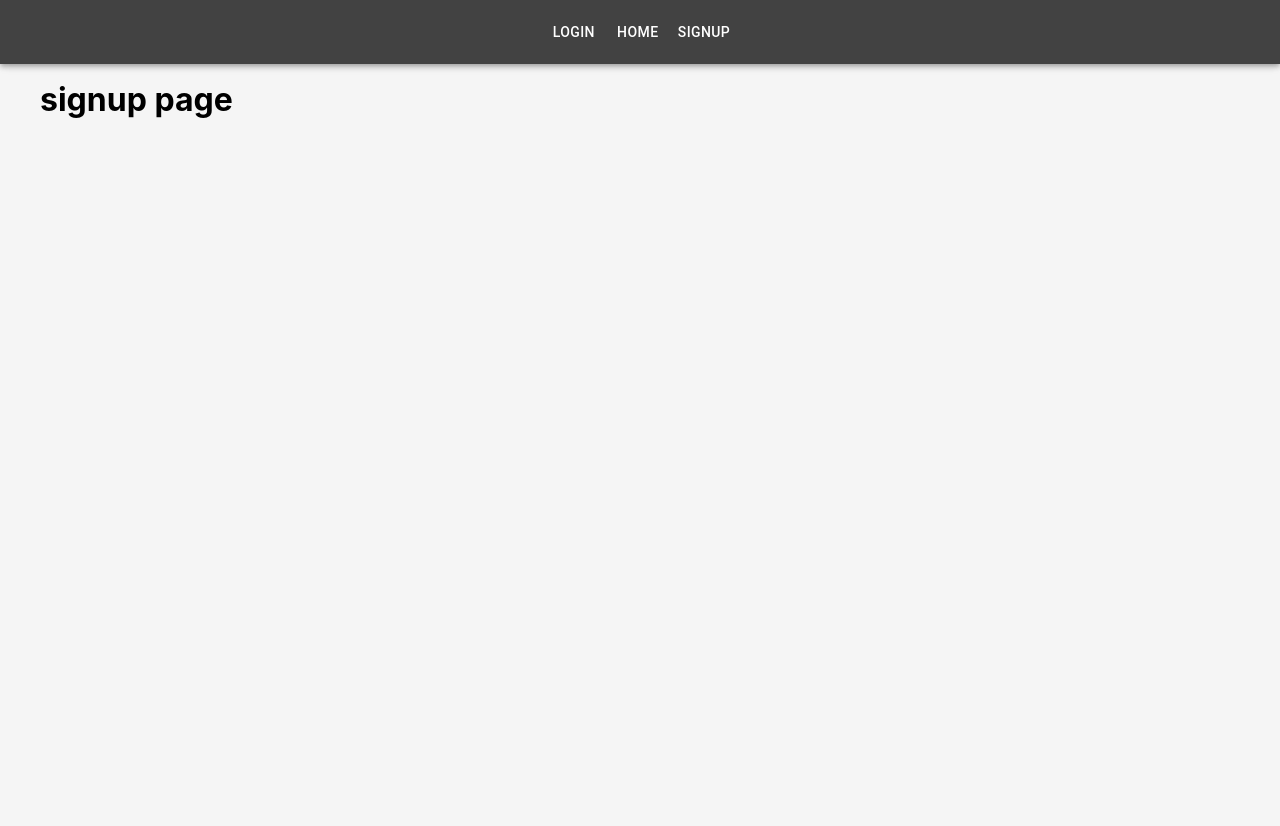
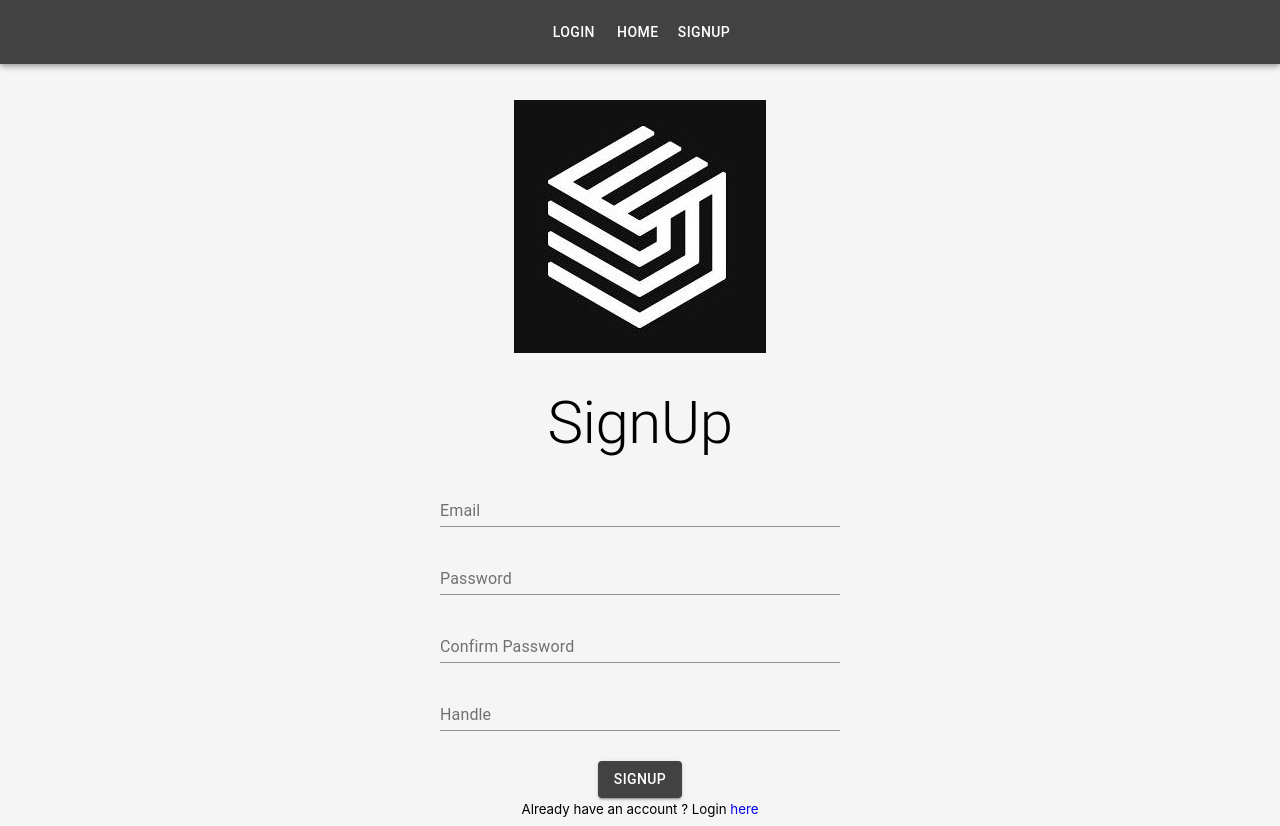
Before and after one commit to adityalpha/socialapp-client, a React (Create React App) app: page /signup in a window 1280 px wide. Before the commit the page ends 800 px from the top, so only its background shows below. Built offline with nearby package versions, Linux system fonts and the light colour scheme.

Commit message:
Signup and Auth Route

```diff
--- a/package.json
+++ b/package.json
@@ -6,6 +6,7 @@
     "@material-ui/core": "^4.5.2",
     "axios": "^0.19.0",
     "dayjs": "^1.8.16",
+    "jwt-decode": "^2.2.0",
     "material-ui": "^1.0.0-beta.47",
     "react": "^16.11.0",
     "react-dom": "^16.11.0",
--- a/src/App.js
+++ b/src/App.js
@@ -1,35 +1,32 @@
-import React, { Component } from 'react';
-import { BrowserRouter as Router, Route, Switch } from 'react-router-dom';
-import './App.css';
+import React, { Component } from "react";
+import { BrowserRouter as Router, Route, Switch } from "react-router-dom";
+import "./App.css";
 //import MuiThemeProvider from '@material-ui/core/styles/MuiThemeProvider';
 //import createMuiTheme from '@material-ui/core/styles/createMuiTheme';
-import { MuiThemeProvider, createMuiTheme } from '@material-ui/core/styles';
+import { MuiThemeProvider, createMuiTheme } from "@material-ui/core/styles";
+import jwtDecode from "jwt-decode";
 // Components
-import Navbar from './components/Navbar';
+import Navbar from "./components/Navbar";
+import themeObject from "./util/theme";
+import AuthRoute from "./util/AuthRoute";
 // Pages
-import home from './pages/home';
-import login from './pages/login';
-import signup from './pages/signup';
+import home from "./pages/home";
+import login from "./pages/login";
+import signup from "./pages/signup";
 
-const theme = createMuiTheme({
-  palette: {
-    primary: {
-      light: "#676767",
-      main: "#424242",
-      dark: "#2e2e2e",
-      contrastText: "#fff"
-    },
-    secondary: {
-      light: "#33bfff",
-      main: "#00b0ff",
-      dark: "#007bb2",
-      contrastText: "#000"
-    }
-  },
-  typography: {
-    useNextVariants: true
+const theme = createMuiTheme(themeObject);
+
+let authenticated;
+const token = localStorage.FBIdToken;
+if (token) {
+  const decodedToken = jwtDecode(token);
+  if (decodedToken.exp * 1000 < Date.now()) {
+    authenticated = false;
+    window.location.href = "/login";
+  } else {
+    authenticated = true;
   }
-});
+}
 
 class App extends Component {
   render() {
@@ -41,8 +38,18 @@
             <div className="container">
               <Switch>
                 <Route exact path="/" component={home} />
-                <Route exact path="/login" component={login} />
-                <Route exact path="/signup" component={signup} />
+                <AuthRoute
+                  exact
+                  path="/login"
+                  component={login}
+                  authenticated={authenticated}
+                />
+                <AuthRoute
+                  exact
+                  path="/signup"
+                  component={signup}
+                  authenticated={authenticated}
+                />
               </Switch>
             </div>
           </Router>
--- a/src/pages/home.js
+++ b/src/pages/home.js
@@ -22,10 +22,8 @@
   }
   render() {
     let recentPostsMarkup = this.state.posts ? (
-        this.state.posts.map((post) => (
-            <Post key={post.postId} post={post} />
-          ))
-          ) : (
+      this.state.posts.map(post => <Post key={post.postId} post={post} />)
+    ) : (
       <p>Loading...</p>
     );
     return (
--- a/src/pages/login.js
+++ b/src/pages/login.js
@@ -12,32 +12,9 @@
 import Button from "@material-ui/core/Button";
 import CircularProgress from "@material-ui/core/CircularProgress";
 
-const styles = {
-  form: {
-    textAlign: "center"
-  },
-  image: {
-    margin: "20px auto 20px auto"
-  },
-  pageTitle: {
-    margin: "10px auto 10px auto"
-  },
-  textField: {
-    margin: "10px auto 10px auto"
-  },
-  button: {
-    marginTop: 20,
-    position: "relative"
-  },
-  customError: {
-    color: "red",
-    fontSize: "0.8rem",
-    marginTop: 10
-  },
-  progress: {
-    position: "absolute"
-  }
-};
+const styles = theme => ({
+  ...theme.spreadThis
+});
 
 class login extends Component {
   constructor() {
@@ -65,6 +42,7 @@
         this.setState({
           loading: false
         });
+        localStorage.setItem("FBIdToken", `Bearer ${res.data.token}`);
         this.props.history.push("/");
       })
       .catch(err => {
--- a/src/pages/signup.js
+++ b/src/pages/signup.js
@@ -1,13 +1,159 @@
-import React, { Component } from 'react'
+import React, { Component } from "react";
+import withStyles from "@material-ui/core/styles/withStyles";
+import PropTypes from "prop-types";
+import AppIcon from "../images/icon.jpg";
+import axios from "axios";
+import { Link } from "react-router-dom";
 
-export class signup extends Component {
-    render() {
-        return (
-            <div>
-                <h1>signup page</h1>
-            </div>
-        )
-    }
+// MUI Stuff
+import Grid from "@material-ui/core/Grid";
+import Typography from "@material-ui/core/Typography";
+import TextField from "@material-ui/core/TextField";
+import Button from "@material-ui/core/Button";
+import CircularProgress from "@material-ui/core/CircularProgress";
+
+const styles = theme => ({
+  ...theme.spreadThis
+});
+
+class signup extends Component {
+  constructor() {
+    super();
+    this.state = {
+      email: "",
+      password: "",
+      confirmPassword: "",
+      handle: "",
+      loading: false,
+      errors: {}
+    };
+  }
+
+  handleSubmit = event => {
+    event.preventDefault();
+    this.setState({
+      loading: true
+    });
+    const userData = {
+      email: this.state.email,
+      password: this.state.password,
+      confirmPassword: this.state.confirmPassword,
+      handle: this.state.handle
+    };
+    axios
+      .post("/signup", userData)
+      .then(res => {
+        console.log(res.data);
+        localStorage.setItem("FBIdToken", `Bearer ${res.data.token}`);
+        this.setState({
+          loading: false
+        });
+        this.props.history.push("/");
+      })
+      .catch(err => {
+        this.setState({
+          errors: err.response.data,
+          loading: false
+        });
+      });
+  };
+  handleChange = event => {
+    this.setState({
+      [event.target.name]: event.target.value
+    });
+  };
+  render() {
+    const { classes } = this.props;
+    const { errors, loading } = this.state;
+
+    return (
+      <Grid container className={classes.form}>
+        <Grid item sm />
+        <Grid item sm>
+          <img src={AppIcon} alt="monkey" className={classes.image} />
+          <Typography variant="h2" className={classes.pageTitle}>
+            SignUp
+          </Typography>
+          <form noValidate onSubmit={this.handleSubmit}>
+            <TextField
+              id="email"
+              name="email"
+              type="email"
+              label="Email"
+              className={classes.textField}
+              helperText={errors.email}
+              error={errors.email ? true : false}
+              value={this.state.email}
+              onChange={this.handleChange}
+              fullWidth
+            />
+            <TextField
+              id="password"
+              name="password"
+              type="password"
+              label="Password"
+              className={classes.textField}
+              helperText={errors.password}
+              error={errors.password ? true : false}
+              value={this.state.password}
+              onChange={this.handleChange}
+              fullWidth
+            />
+            <TextField
+              id="confirmPassword"
+              name="confirmPassword"
+              type="password"
+              label="Confirm Password"
+              className={classes.textField}
+              helperText={errors.confirmPassword}
+              error={errors.confirmPassword ? true : false}
+              value={this.state.confirmPassword}
+              onChange={this.handleChange}
+              fullWidth
+            />
+            <TextField
+              id="handle"
+              name="handle"
+              type="text"
+              label="Handle"
+              className={classes.textField}
+              helperText={errors.handle}
+              error={errors.handle ? true : false}
+              value={this.state.handle}
+              onChange={this.handleChange}
+              fullWidth
+            />
+            {errors.general && (
+              <Typography variant="body2" className={classes.customError}>
+                {errors.general}
+              </Typography>
+            )}
+            <Button
+              type="submit"
+              variant="contained"
+              color="primary"
+              className={classes.button}
+              disabled={loading}
+            >
+              SignUp
+              {loading && (
+                <CircularProgress size={30} className={classes.progress} />
+              )}
+            </Button>
+            <br />
+            <small>
+              Already have an account ? Login <Link to="/login">here</Link>
+            </small>
+          </form>
+        </Grid>
+        <Grid item sm />
+      </Grid>
+    );
+  }
 }
 
-export default signup
+signup.propTypes = {
+  classes: PropTypes.object.isRequired
+};
+
+export default withStyles(styles)(signup);
--- /dev/null
+++ b/src/util/AuthRoute.js
@@ -0,0 +1,13 @@
+import React from "react";
+import { Route, Redirect } from "react-router-dom";
+
+const AuthRoute = ({ component: Component, authenticated, ...rest }) => (
+  <Route
+    {...rest}
+    render={props =>
+      authenticated === true ? <Redirect to="/" /> : <Component {...props} />
+    }
+  />
+);
+
+export default AuthRoute;
--- /dev/null
+++ b/src/util/theme.js
@@ -0,0 +1,45 @@
+export default {
+  palette: {
+    primary: {
+      light: "#676767",
+      main: "#424242",
+      dark: "#2e2e2e",
+      contrastText: "#fff"
+    },
+    secondary: {
+      light: "#33bfff",
+      main: "#00b0ff",
+      dark: "#007bb2",
+      contrastText: "#000"
+    }
+  },
+  spreadThis: {
+    typography: {
+      useNextVariants: true
+    },
+    form: {
+      textAlign: "center"
+    },
+    image: {
+      margin: "20px auto 20px auto"
+    },
+    pageTitle: {
+      margin: "10px auto 10px auto"
+    },
+    textField: {
+      margin: "10px auto 10px auto"
+    },
+    button: {
+      marginTop: 20,
+      position: "relative"
+    },
+    customError: {
+      color: "red",
+      fontSize: "0.8rem",
+      marginTop: 10
+    },
+    progress: {
+      position: "absolute"
+    }
+  }
+};
```
Also changed, not shown: src/components/Navbar.js (+10 -4 lines), src/components/Post.js (+12 -12 lines), 1 other file (tests, documents, lock files or other folders).
